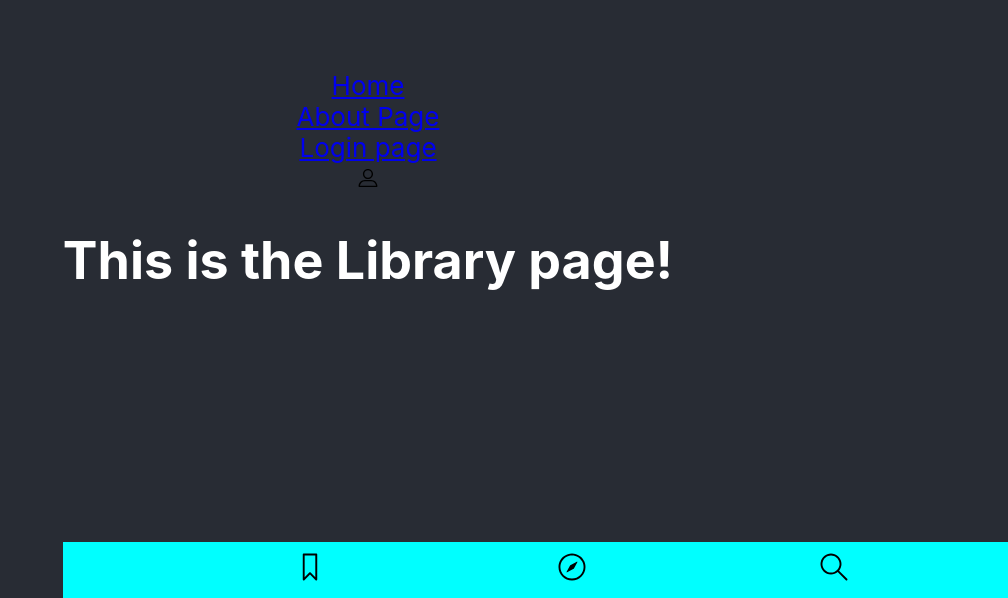
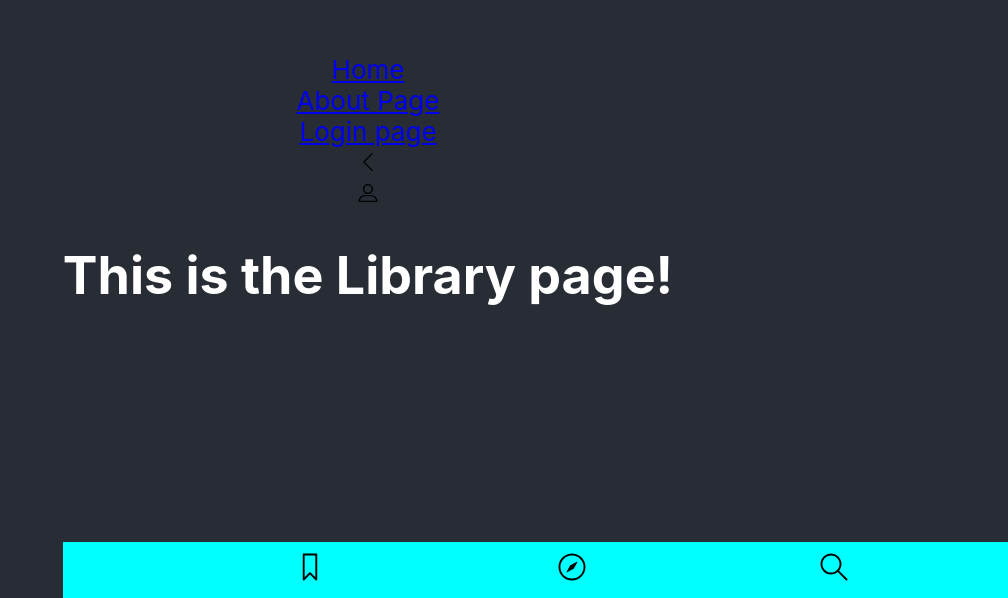
Before and after one commit to erikarvidsson/KA-project2, a React (Create React App) app: page /Library in a window 1280 px wide. Shown: the part 202-800 px from the top of the page, without its empty margins (272-1280 px from the left). Built offline with nearby package versions, Linux system fonts and the light colour scheme.

Commit message:
Add createBrowserHistory

```diff
--- a/src/App.js
+++ b/src/App.js
@@ -1,6 +1,7 @@
 import React from 'react';
 import { Route, Link } from "react-router-dom";
 import './App.css';
+import { createBrowserHistory } from 'history';
 
 import Home from "./view/";
 import About from "./view/about";
@@ -9,6 +10,8 @@ import Library from './view/library';
 import Explore from './view/explore';
 import Search from './view/search';
 import Notification from './view/notification';
+
+const history = createBrowserHistory()
 
 function App() {
   // console.log(Route)
@@ -19,7 +22,7 @@ function App() {
         <Link to="/About">About Page</Link>
         <Link to="/Login">Login page</Link>
 
-
+        <div history={history}>
           <Route path="/" exact component={Home} />
           <Route path="/About" component={About} />
           <Route path="/Login" component={LogIn} />
@@ -27,6 +30,9 @@ function App() {
           <Route path="/Explore" component={Explore} />
           <Route path="/Search" component={Search} />
           <Route path="/Notification" component={Notification} />
+        </div>
+
+
       </header>
     </div>
   );
--- a/src/view/library.js
+++ b/src/view/library.js
@@ -1,11 +1,19 @@
 import React from 'react';
+import styled from 'styled-components';
 import Layout from '../components/Layout';
 import ProfileIcon from '../components/ProfileIcon';
 
-const Library = () => {
+
+const BackIcon = styled.img `
+    height: 20px;
+    width: 20px;
+`
+
+const Library = (props) => {
     return(
         <div>
             <Layout>
+                <BackIcon src='assets/icons/left-arrow.svg' onClick={() => props.history.goBack(props)}/>
                 <ProfileIcon />
                 <h1>This is the Library page!</h1>
             </Layout>
```
Lines whose indentation alone changed are shown as unchanged.
